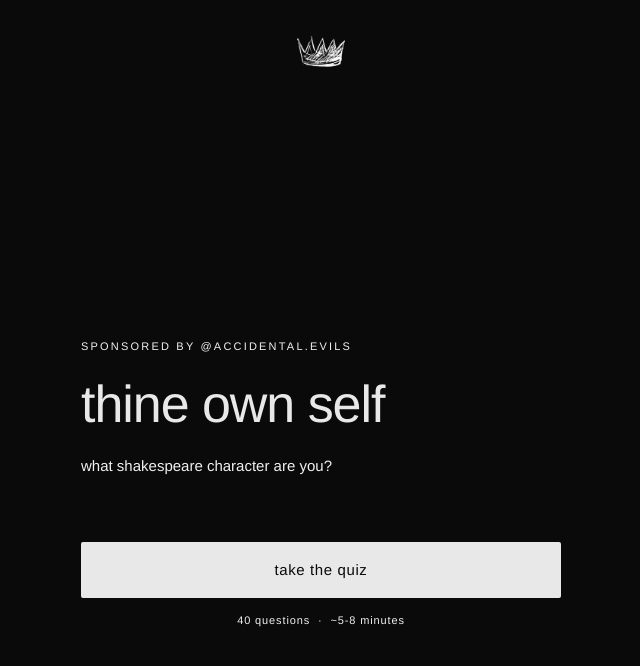
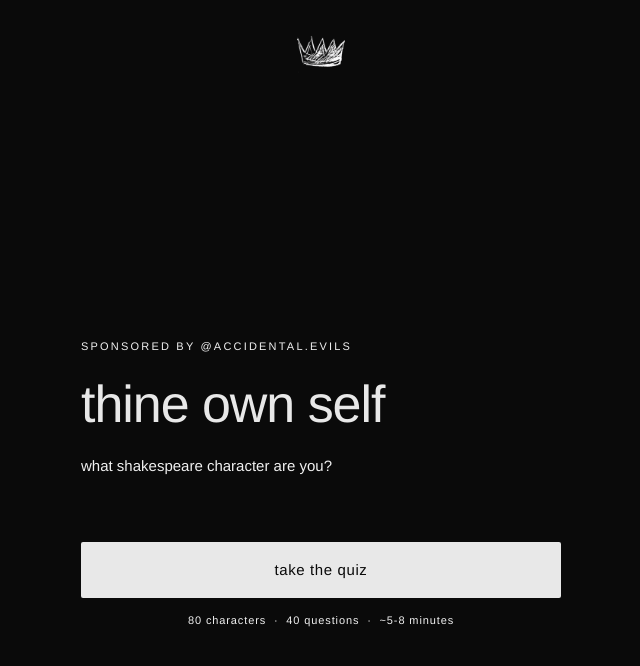
Before and after one commit to sitapawar/thine-own-self, a Next.js app: page / in a window 1280 px wide. Shown: the top 666 px of the page, without its empty margins (319-959 px from the left). Built offline with nearby package versions, Linux system fonts and the light colour scheme.

Commit message:
80 charactures

```diff
--- a/src/app/page.tsx
+++ b/src/app/page.tsx
@@ -28,7 +28,7 @@ export default function LandingPage() {
             take the quiz
           </button>
           <div className={styles.meta}>
-            40 questions &nbsp;·&nbsp; ~5-8 minutes
+            80 characters &nbsp;·&nbsp; 40 questions &nbsp;·&nbsp; ~5-8 minutes
           </div>
         </div>
 
```
